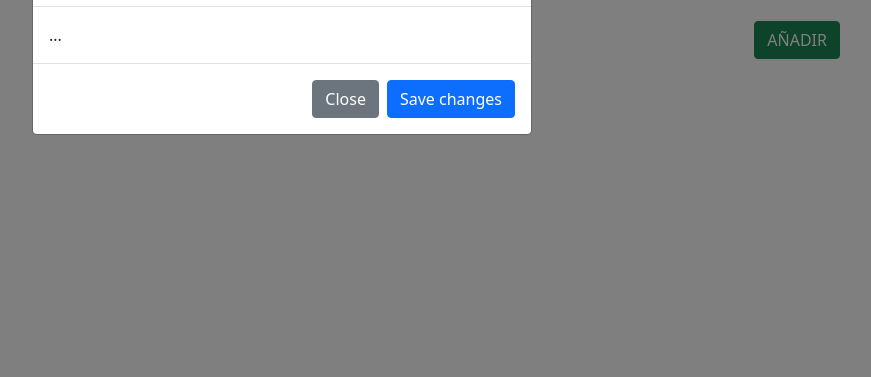
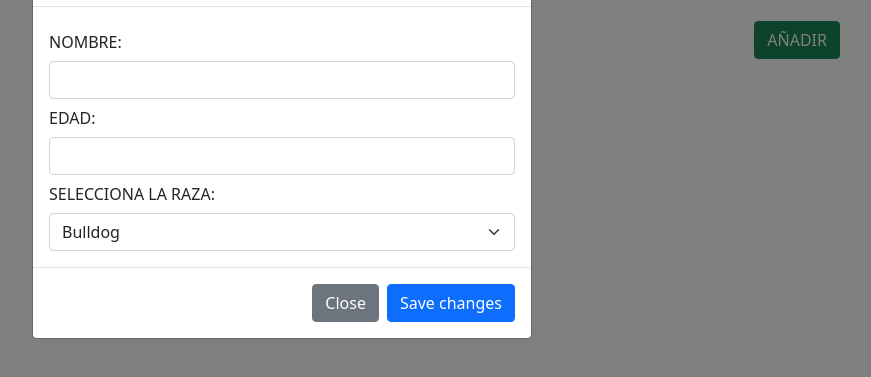
Before and after one commit to LeslieJR/dogsProject, a website: page src/views/home.html in a window 1280 px wide. Both pictures are taken after a click on the button "AÑADIR". Shown: the part 85-462 px from the top of the page, without its empty margins (358-1229 px from the left). Drawn offline with nearby package versions, Linux system fonts and the light colour scheme.

Commit message:
cambios joan

```diff
--- a/src/public/js/script.js
+++ b/src/public/js/script.js
@@ -1 +1,3 @@
-console.log('Hii')
+function guarda_ficha () {
+    console.log("guardar")
+}
--- a/src/views/home.html
+++ b/src/views/home.html
@@ -37,11 +37,35 @@
               <button type="button" class="btn-close" data-bs-dismiss="modal" aria-label="Close"></button>
             </div>
             <div class="modal-body">
-              ...
+              <form>
+                <div class="form-group">
+                  <label for="recipient-name" class="col-form-label">NOMBRE:</label>
+                  <input type="text" class="form-control" id="nombre">
+                </div>
+                <div class="form-group">
+                  <label for="message-text" class="col-form-label">EDAD:</label>
+                  <input type="text" class="form-control" id="edad">
+                </div>
+                <div class="form-group">
+                  <label for="recipient-name" class="col-form-label">SELECCIONA LA RAZA:</label>
+                  <select class="form-select" aria-label="Default select example">
+                    <option selected value="bulldog">Bulldog</option>
+                    <option value="bullterrier">Bullterrier</option>
+                    <option value="pastor-aleman">Pastor Aleman</option>
+                    <option value="huskie">Huskie</option>
+                    <option value="chihuahua">Chihuahua</option>
+                    <option value="dalmata">Dalmata</option>
+                    <option value="galgo">Galgo</option>
+                    <option value="golden">Golden</option>
+                    <option value="labrador">Labrador</option>
+                    <option value="doberman">Doberman</option>
+                  </select>
+              </div>
+              </form>
             </div>
             <div class="modal-footer">
               <button type="button" class="btn btn-secondary" data-bs-dismiss="modal">Close</button>
-              <button type="button" class="btn btn-primary">Save changes</button>
+              <button onclick="guarda_ficha()" type="button" class="btn btn-primary">Save changes</button>
             </div>
 
     <!-- END MODAL -->
```
